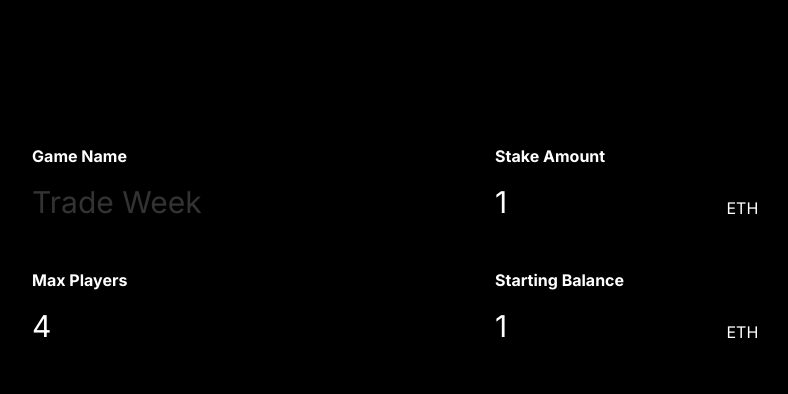
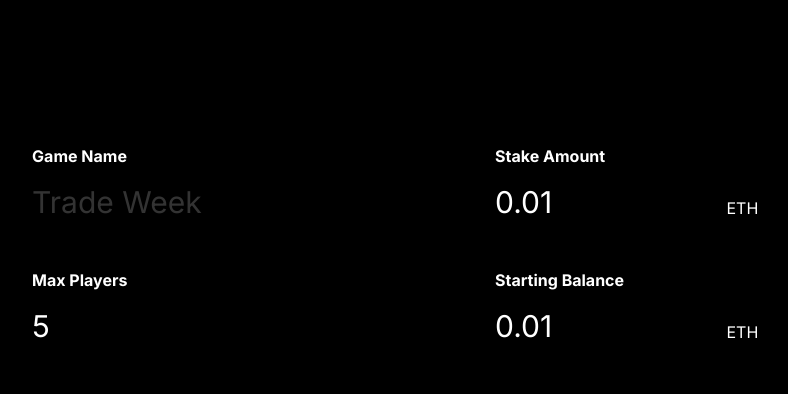
Before and after one commit to nblickman11/pedestal-frontend, a Next.js app: page /create in a window 1280 px wide. Shown: the top 394 px of the page, without its empty margins (145-933 px from the left). Built offline with nearby package versions, Linux system fonts and the light colour scheme.

Commit message:
updated defaults

```diff
--- a/app/create/page.tsx
+++ b/app/create/page.tsx
@@ -11,9 +11,9 @@ import { useRouter } from 'next/navigation';
 export default function CreateGame() {
 	const [duration, setDuration] = useState(24);
 	const [gameName, setGameName] = useState('');
-	const [maxPlayers, setMaxPlayers] = useState(4);
-	const [stakeAmount, setStakeAmount] = useState(1);
-	const [balanceToStart, setBalanceToStart] = useState(1);
+	const [maxPlayers, setMaxPlayers] = useState(5);
+	const [stakeAmount, setStakeAmount] = useState(0.01);
+	const [balanceToStart, setBalanceToStart] = useState(0.01);
 
 	const router = useRouter();
 
```
